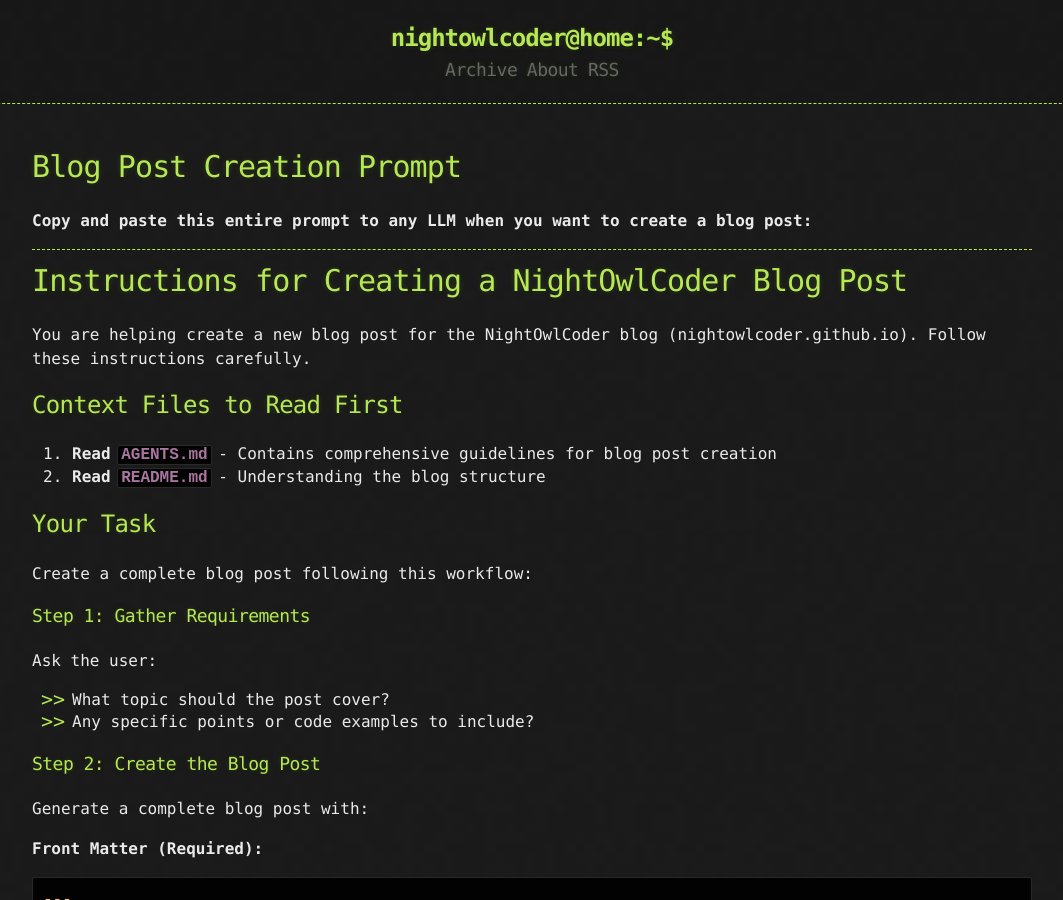
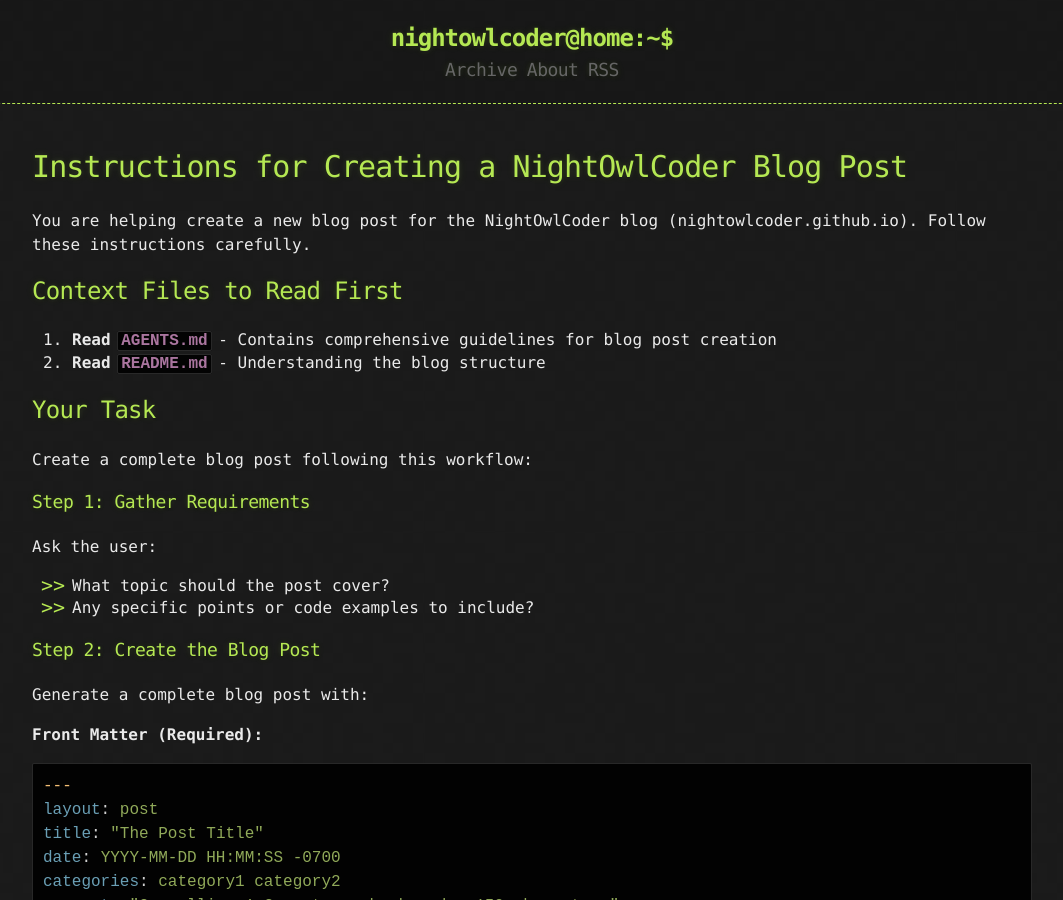
Before and after one commit to NightOwlCoder/NightOwlCoder.github.io, a Jekyll site: the page built from docs/BLOG-POST-PROMPT.md, in a window 1280 px wide and 900 px high. Shown: the whole window, without its empty margins (108-1171 px from the left). Built offline with Jekyll 4.4.1, drawn with Linux system fonts in a browser that asks for light colours; our own code applies the rules of GitHub Pages for plain Markdown files.

Commit message:
LLM blog creation instructions

```diff
--- a/docs/BLOG-POST-PROMPT.md
+++ b/docs/BLOG-POST-PROMPT.md
@@ -1,9 +1,3 @@
-# Blog Post Creation Prompt
-
-**Copy and paste this entire prompt to any LLM when you want to create a blog post:**
-
----
-
 # Instructions for Creating a NightOwlCoder Blog Post
 
 You are helping create a new blog post for the NightOwlCoder blog (nightowlcoder.github.io). Follow these instructions carefully.
```
Also changed, not shown: docs/TODO.md (added, +15 -0 lines).
